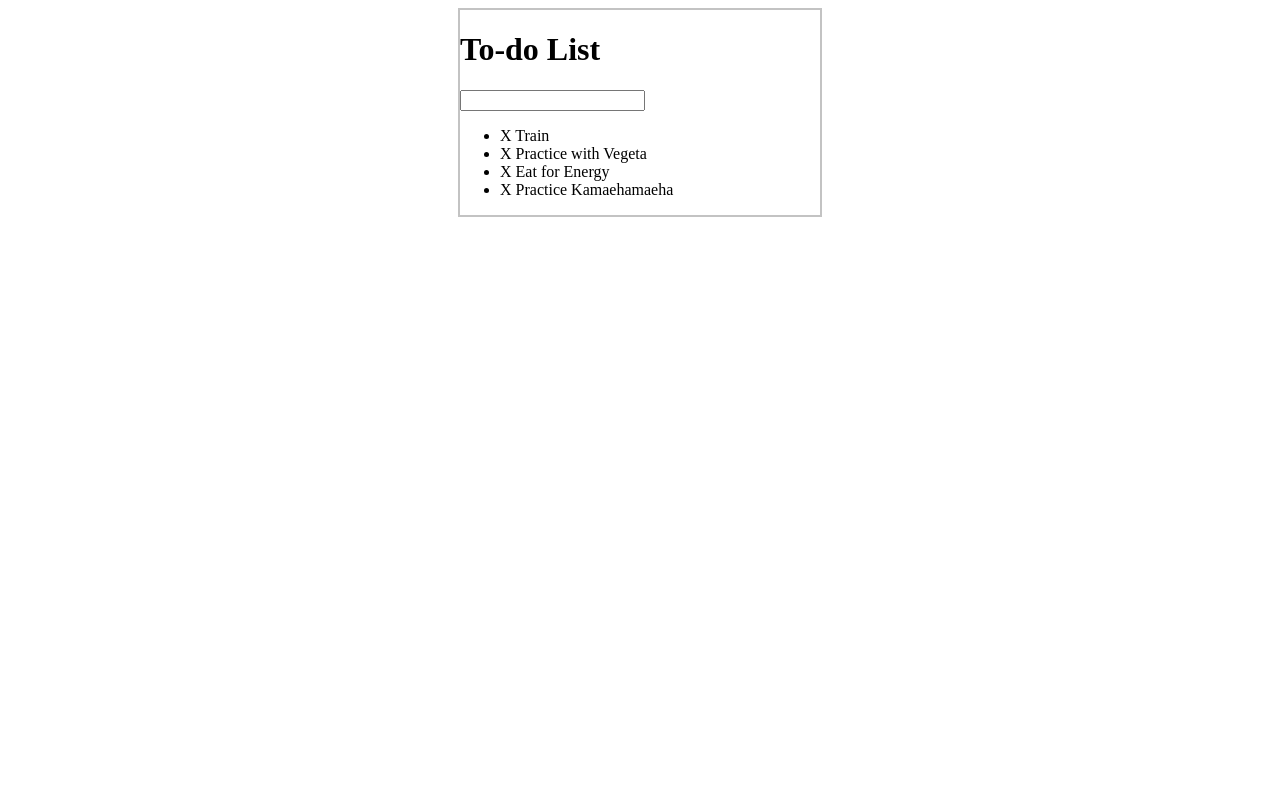
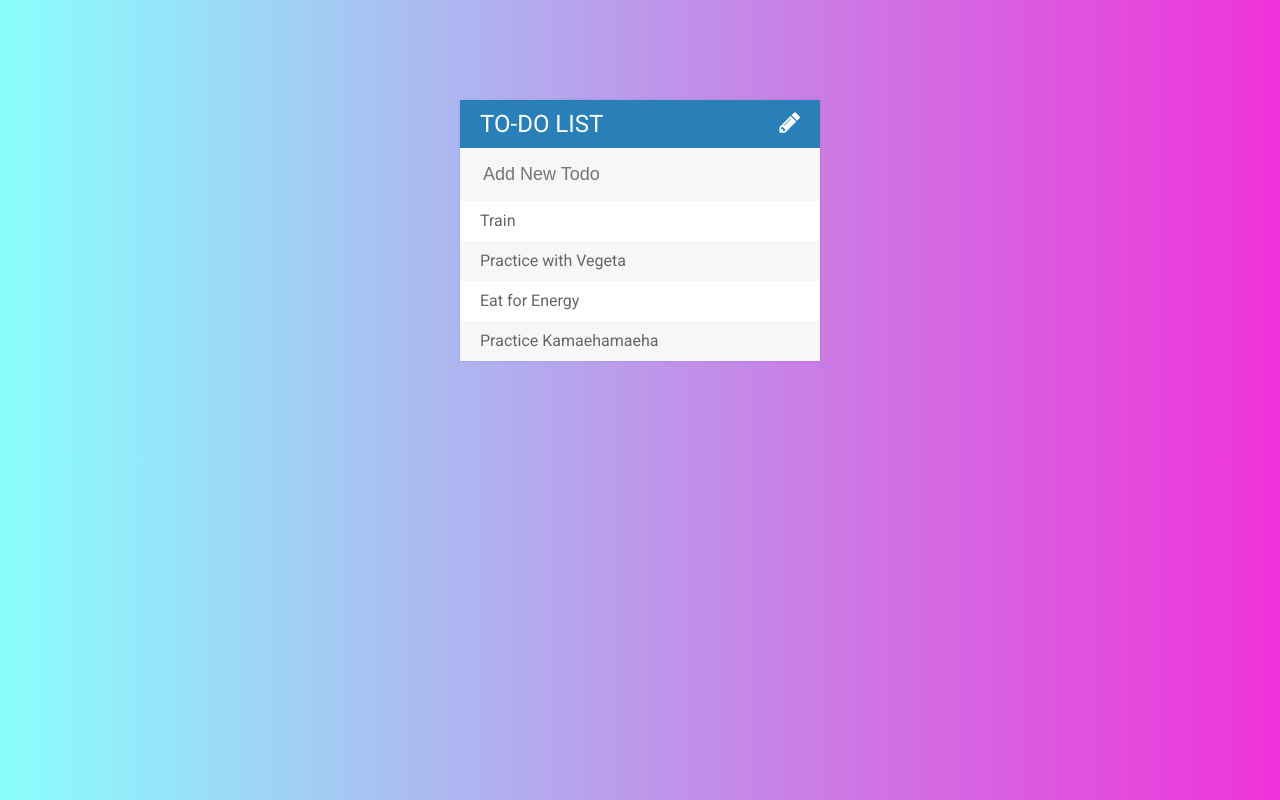
Before and after one commit to HeyTY/wdb_jquery_todo_app, a plain HTML site: page index.html in a window 1280 px wide. Drawn offline with Linux system fonts and the light colour scheme.

Commit message:
Added standard styling

```diff
--- a/assets/css/todos.css
+++ b/assets/css/todos.css
@@ -1,11 +1,86 @@
+body {
+font-family: 'Roboto', sans-serif;
+background: #ef32d9; /* fallback for old browsers */
+background: -webkit-linear-gradient(to left, #ef32d9 , #89fffd); /* Chrome 10-25, Safari 5.1-6 */
+background: linear-gradient(to left, #ef32d9 , #89fffd); /* W3C, IE 10+/ Edge, Firefox 16+, Chrome 26+, Opera 12+, Safari 7+ */
+
+
+}
+
+h1 {
+	background: #2980B9;
+	color: white;
+	margin: 0;
+	padding: 10px 20px;
+	text-transform: uppercase;
+	font-size: 24px;
+	font-weight: normal;
+
+}
+
+ul {
+	list-style: none;
+	margin: 0;
+	padding: 0;
+}
+
+li {
+	background: white;
+	height: 40px;
+	line-height: 40px;
+	color: #666;
+}
+
+li:nth-child(2n) {
+	background: #f7f7f7 ;
+}
+
+span {
+	background: #e74c3c;
+	height: 40px;
+	margin-right: 20px;
+	text-align: center;
+	color: white;
+	display: inline-block;
+	width: 0;
+	transition: 0.3s linear;
+	opacity: 0;
+}
+
+li:hover span {
+	width: 40px;
+	opacity: 1.0;
+}
+
+input {
+	font-size: 18px;
+	background-color: #f7f7f7;
+	width: 100%;
+	padding: 13px 13px 13px 20px;
+	box-sizing: border-box;
+	color: #2980B9;
+	border: 3px solid rgba(0,0,0,0);
+
+}
+
+input:focus {
+	background: #fff;
+	border: 3px solid #2980B9;
+	outline: none;
+}
 
 #container {
-	border: 2px solid rgb(195,195,195);
 	width: 360px;
-	margin: 0 auto;
+	margin: 100px auto;
+	background: #f7f7f7;
+	box-shadow: 0 0 3px rgba(0,0,0, 0.1);
 }
 
 .done {
 	color: gray;
 	text-decoration: line-through;
 }
+
+.fa-pencil {
+	float: right;
+}
--- a/assets/js/todos.js
+++ b/assets/js/todos.js
@@ -20,19 +20,14 @@ $("input[type='text']").keypress(function(event){
 	var todoText = $(this).val();
 	$(this).val("");
 	//create a new li and add to ul
-	$("ul").append("<li><span>X </span>" + todoText+ "</li>")
+	$("ul").append("<li><span><i class='fa fa-trash' aria-hidden='true'></i> </span>" + todoText+ "</li>")
 	}
 });
 
 
-
-
-
-
-
-
-
-
+$(".fa-pencil").on("click", function(){
+	$("input[type='text']").fadeToggle();
+});
 
 
 
--- a/index.html
+++ b/index.html
@@ -3,18 +3,20 @@
 <head>
 	<title>Todo List</title>
 	<link rel="stylesheet" href="assets/css/todos.css">
+	<link href="https://fonts.googleapis.com/css?family=Roboto:400,700" rel="stylesheet">
+	<link rel="stylesheet" href="https://maxcdn.bootstrapcdn.com/font-awesome/4.7.0/css/font-awesome.min.css">
 	<script type="text/javascript" src="assets/js/lib/jquery-3.1.1.min.js"></script>
 </head>
 <body>
 
 <div id="container">
-	<h1>To-do List</h1>
-	<input type="text">
+	<h1>To-do List<i class="fa fa-pencil" aria-hidden="true"></i></h1>
+	<input type="text" placeholder="Add New Todo">
 	<ul>
-		<li><span>X </span>Train</li>
-		<li><span>X </span>Practice with Vegeta</li>
-		<li><span>X </span>Eat for Energy</li>
-		<li><span>X </span>Practice Kamaehamaeha</li>
+		<li><span><i class="fa fa-trash" aria-hidden="true"></i> </span>Train</li>
+		<li><span><i class="fa fa-trash" aria-hidden="true"></i> </span>Practice with Vegeta</li>
+		<li><span><i class="fa fa-trash" aria-hidden="true"></i> </span>Eat for Energy</li>
+		<li><span><i class="fa fa-trash" aria-hidden="true"></i> </span>Practice Kamaehamaeha</li>
 	</ul>
 </div>
 
```
